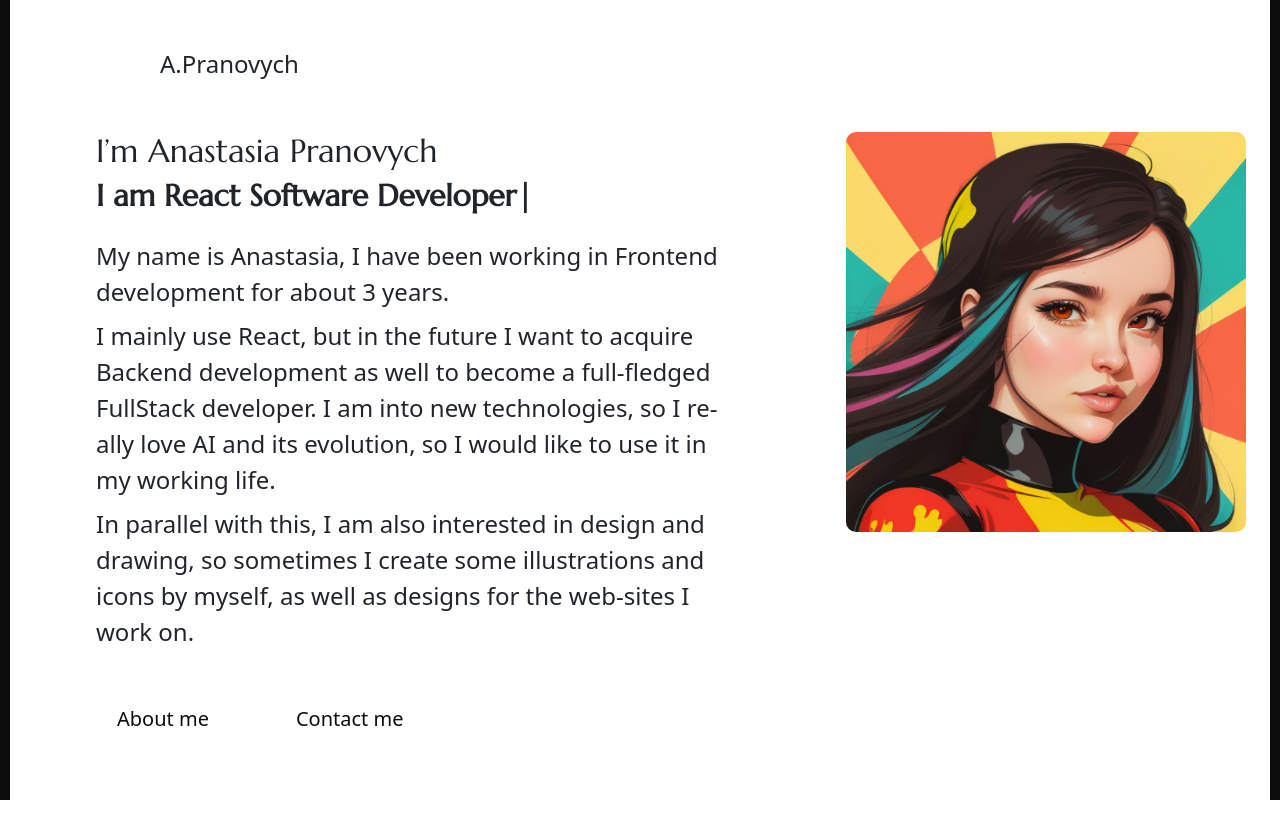
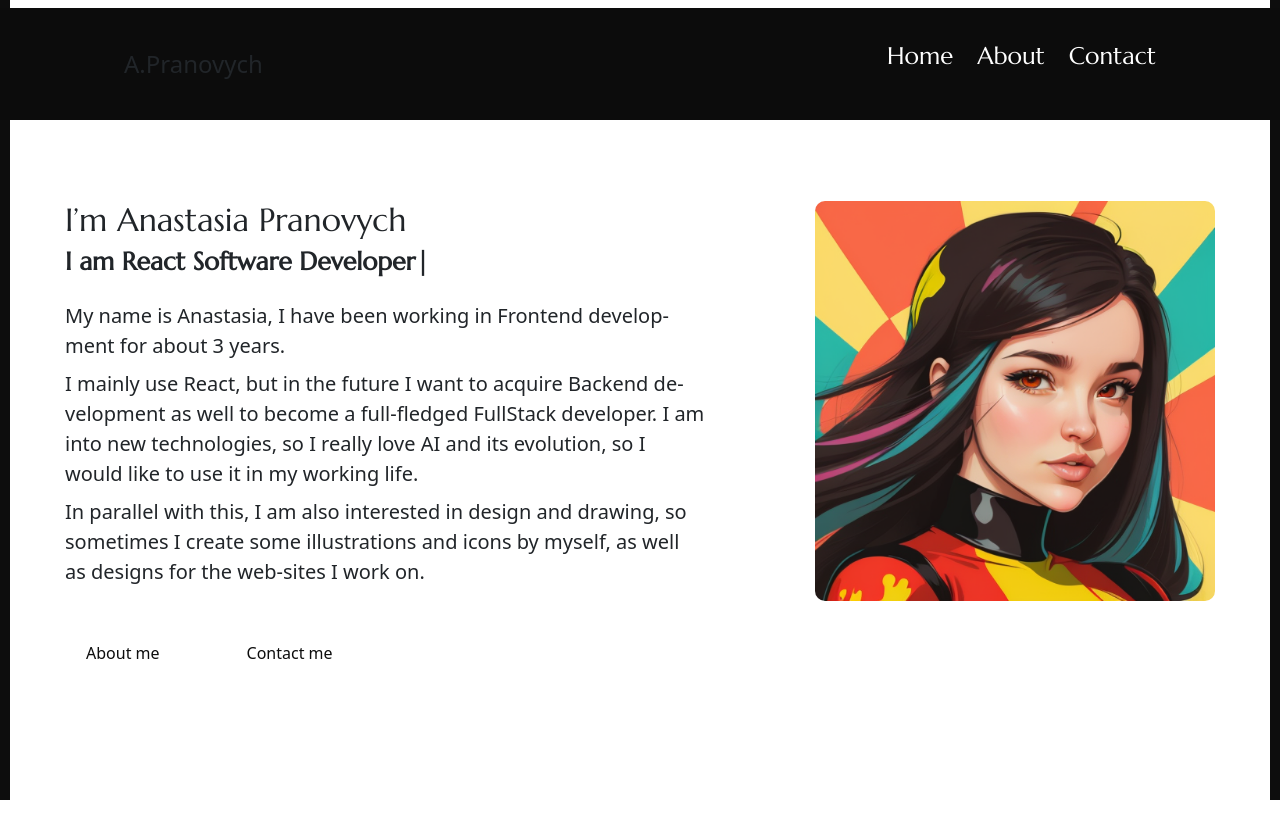
Before and after one commit to InspirationAndMotivation/inspirationandmotivation.github.io, a React (Create React App) app: page / in a window 1280 px wide. Shown: the top 838 px of the page. Built offline with nearby package versions, Linux system fonts and the light colour scheme; the HTML template or start-up script is replaced by a standard one.

Commit message:
Styling issues fixes

```diff
--- a/src/components/socialicons/style.css
+++ b/src/components/socialicons/style.css
@@ -25,7 +25,7 @@
   width: 68px;
   height: 20px;
   color: var(--text-color);
-  font-size: 24px;
+  font-size: 20px;
   font-weight: 600;
   line-height: 1.2;
   white-space: nowrap;
--- a/src/header/index.js
+++ b/src/header/index.js
@@ -15,7 +15,7 @@ const Headermain = () => {
     <>
       <header className="fixed-top site__header">
         <div className="d-flex align-items-center justify-content-between">
-          <Link className="navbar-brand nav_ac" to="/">
+          <Link className="navbar-brand nav_ac p-3" to="/">
             {logotext}
           </Link>
           <div className="menu__container p-3">
--- a/src/header/style.css
+++ b/src/header/style.css
@@ -1,7 +1,8 @@
 .site__header {
   top: 0.5rem;
-  padding-inline: 10rem;
+  padding-inline: 6.75rem;
   font-size: 1.5rem;
+  background-color: var(--bg-color);
 }
 
 .cortina__wrapper-menu {
--- a/src/pages/about/style.css
+++ b/src/pages/about/style.css
@@ -1,10 +1,10 @@
 .about_page {
-  margin-block: 4rem;
+  margin-block: 2rem;
 }
 
 .sec_sp {
   margin-bottom: 4rem;
-  font-size: 18px;
+  font-size: 14px;
 }
 
 .table td,
@@ -17,7 +17,7 @@
 }
 
 .progress-title {
-  font-size: 18px;
+  font-size: 14px;
   font-weight: 700;
   margin: 15px 0 20px;
   font-family: 'Raleway';
@@ -44,7 +44,7 @@
   position: absolute;
   top: -30px;
   right: 8px;
-  font-size: 18px;
+  font-size: 14px;
   font-weight: bold;
   font-style: italic;
   color: var(--text-color);
--- a/src/pages/contact/style.css
+++ b/src/pages/contact/style.css
@@ -1,7 +1,7 @@
 .contact_page {
-  margin-block: 4rem;
+  margin-block: 2rem;
 }
 
 .text {
-  font-size: 24px;
+  font-size: 20px;
 }
--- a/src/pages/home/index.js
+++ b/src/pages/home/index.js
@@ -18,7 +18,7 @@ export const Home = () => {
         <div className="intro_sec d-block d-lg-flex align-items-center ">
           <div className="text order-2 order-lg-1 h-100 d-lg-flex justify-content-center">
             <div className="align-self-center d-flex flex-row justify-content-around w-100">
-              <div className="intro mx-6">
+              <div className="intro mx-4">
                 <h2 className="mb-1x">{introdata.title}</h2>
                 <h1 className="fluidz-48 mb-4">
                   <Typewriter
--- a/src/pages/home/style.css
+++ b/src/pages/home/style.css
@@ -50,13 +50,13 @@ section {
 }
 
 .intro_sec .text h1 {
-  font-size: 30px;
+  font-size: 25px;
   margin-bottom: 50px;
   font-weight: 700;
 }
 
 .intro_sec .text h3 {
-  font-size: 18px;
+  font-size: 14px;
   font-weight: 700;
 }
 
@@ -77,7 +77,7 @@ section {
   cursor: pointer;
   border-radius: 0;
   margin-right: 45px;
-  font-size: 20px;
+  font-size: 16px;
 }
 
 .ac_btn a {
@@ -169,7 +169,7 @@ section {
 }
 
 .intro_sec .h_bg-image .block h3 {
-  font-size: 18px;
+  font-size: 14px;
   color: var(--text-color);
   letter-spacing: 0.1rem;
   font-weight: 700;
@@ -177,7 +177,7 @@ section {
 }
 
 .intro_sec .h_bg-image .block p {
-  font-size: 18px;
+  font-size: 14px;
   line-height: 1.3;
   color: var(--text-color);
 }
```
